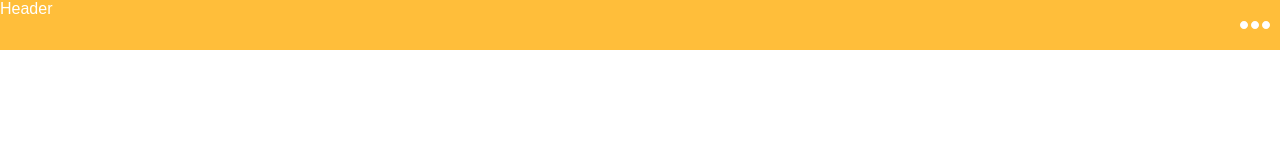
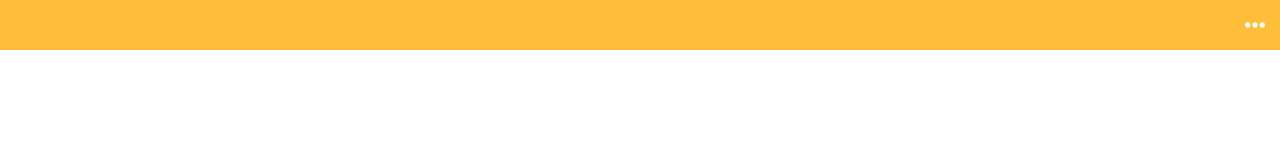
Before and after one commit to WuMengYu/petpetgo, a React (Create React App) app in the folder react-client/: page / in a window 1280 px wide. Shown: the top 160 px of the page. Built offline with nearby package versions, Linux system fonts and the light colour scheme; the HTML template or start-up script is replaced by a standard one.

Commit message:
resize more button

```diff
--- a/react-client/src/Header.js
+++ b/react-client/src/Header.js
@@ -5,7 +5,6 @@ class Header extends Component {
   render() {
     return(
       <div className="header">
-        Header
         <div className="button"></div>
       </div>
     )
--- a/react-client/src/css/header.css
+++ b/react-client/src/css/header.css
@@ -7,10 +7,10 @@
 
 .header .button {
   position: absolute;
-  top: 10px;
-  right: 10px;
-  width: 30px;
-  height: 30px;
+  top: 15px;
+  right: 15px;
+  width: 20px;
+  height: 20px;
   float: right;
   background-image: url(../img/more.svg);
   background-repeat: no-repeat;
```
